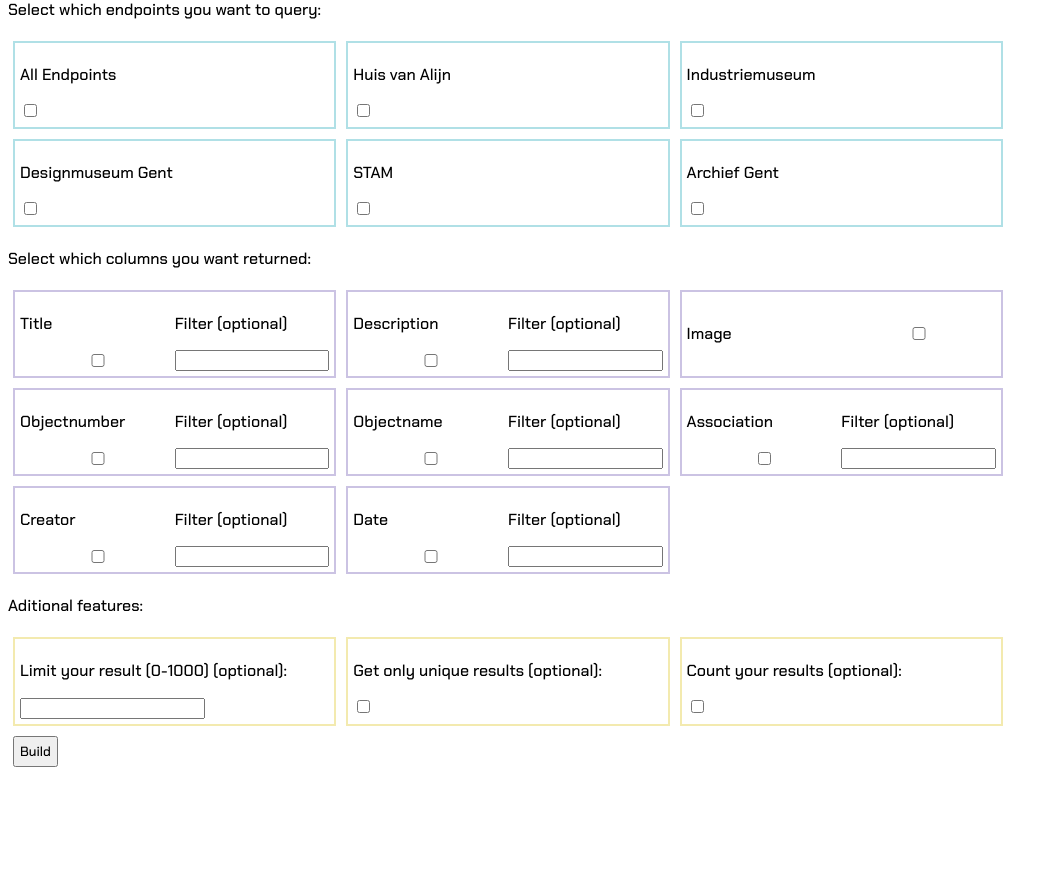
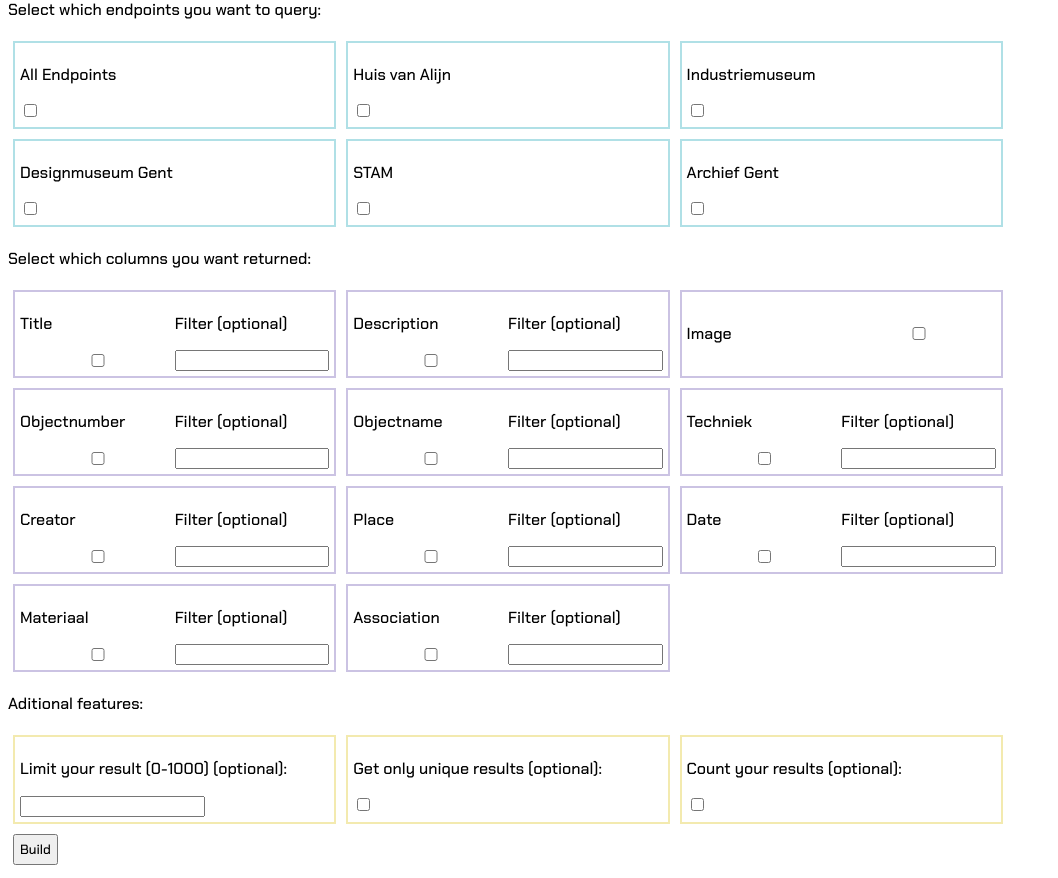
Before and after one commit to floreverk/coghentapps, a Django app: page /querybuilder in a window 1280 px wide. Shown: the part 101-979 px from the top of the page, without its empty margins (0-1058 px from the left). Before the commit the page ends 868 px from the top, so only its background shows below. Run offline with Django 3.2, Linux system fonts and the light colour scheme.

Commit message:
queries added

```diff
--- a/apps/forms.py
+++ b/apps/forms.py
@@ -21,8 +21,14 @@ class EndpointForm(forms.Form):
     objectnumberfilter = forms.CharField(required=False)
     vervaardiger = forms.BooleanField(required=False)
     vervaardigerfilter = forms.CharField(required=False)
+    plaats = forms.BooleanField(required=False)
+    plaatsfilter = forms.CharField(required=False)
     datum = forms.BooleanField(required=False)
     datumfilter = forms.CharField(required=False)
+    techniek = forms.BooleanField(required=False)
+    techniekfilter = forms.CharField(required=False)
+    materiaal = forms.BooleanField(required=False)
+    materiaalfilter = forms.CharField(required=False)
     distinct = forms.BooleanField(required=False)
     count = forms.BooleanField(required=False)
 
--- a/apps/templates/form.html
+++ b/apps/templates/form.html
@@ -49,13 +49,22 @@
                         <p>Objectname</p><p>Filter (optional)</p>{{form.objectname}} {{form.objectnamefilter}}
                     </div>
                     <div class="choose">
-                        <p>Association</p><p>Filter (optional)</p>{{form.associatie}} {{form.associatiefilter}}
+                        <p>Techniek</p><p>Filter (optional)</p>{{form.techniek}} {{form.techniekfilter}}
                     </div>
                     <div class="choose">
                         <p>Creator</p><p>Filter (optional)</p>{{form.vervaardiger}} {{form.vervaardigerfilter}}
                     </div>
                     <div class="choose">
+                        <p>Place</p><p>Filter (optional)</p>{{form.plaats}} {{form.plaatsfilter}}
+                    </div>
+                    <div class="choose">
                         <p>Date</p><p>Filter (optional)</p>{{form.datum}} {{form.datumfilter}}
+                    </div>
+                    <div class="choose">
+                        <p>Materiaal</p><p>Filter (optional)</p>{{form.materiaal}} {{form.materiaalfilter}}
+                    </div>
+                    <div class="choose">
+                        <p>Association</p><p>Filter (optional)</p>{{form.associatie}} {{form.associatiefilter}}
                     </div>
                 </div>
                 <p>Aditional features:</p>
--- a/apps/views.py
+++ b/apps/views.py
@@ -186,6 +186,56 @@ def buildquery(request):
                 variabledatum = ''
                 filterdatum = ''
 
+            if form.cleaned_data['techniek'] == True:
+                techniek = '''?o cidoc:P108i_was_produced_by ?produced.</br>
+                ?produced cidoc:P32_used_general_technique ?technique.</br>
+                ?technique cidoc:P2_has_type ?hastype.</br>
+                ?hastype skos:prefLabel ?techniek.</br>
+                '''
+                variabletechniek = '?techniek'
+                if form.cleaned_data['techniekfilter'] == '':
+                    filtertechniek = ''
+                else:
+                    techniekfilter = form.cleaned_data['techniekfilter']
+                    filtertechniek = 'FILTER (regex(?techniek, "'+techniekfilter+'", "i"))'
+            else:
+                techniek = ''
+                variabletechniek = ''
+                filtertechniek = ''
+
+            if form.cleaned_data['materiaal'] == True:
+                materiaal = '''?o cidoc:P45_consists_of ?consists.</br>
+                ?consists cidoc:P2_has_type ?materiaaltype.</br>
+                ?materiaaltype skos:prefLabel ?materiaal.</br>
+                '''
+                variablemateriaal = '?materiaal'
+                if form.cleaned_data['materiaalfilter'] == '':
+                    filtermateriaal = ''
+                else:
+                    materiaalfilter = form.cleaned_data['materiaalfilter']
+                    filtermateriaal = 'FILTER (regex(?materiaal, "'+materiaalfilter+'", "i"))'
+            else:
+                materiaal = ''
+                variablemateriaal = ''
+                filtermateriaal = ''
+
+            if form.cleaned_data['plaats'] == True:
+                plaats = '''?o cidoc:P108i_was_produced_by ?produced.</br>
+                ?produced cidoc:P7_took_place_at ?tookplace.</br>
+                ?tookplace la:equivalent ?plaatsequivalent.</br>
+                ?plaatsequivalent skos:prefLabel ?plaats.</br>
+                '''
+                variableplaats = '?plaats'
+                if form.cleaned_data['plaatsfilter'] == '':
+                    filterplaats = ''
+                else:
+                    plaatsfilter = form.cleaned_data['plaatsfilter']
+                    filterplaats = 'FILTER (regex(?plaats, "'+plaatsfilter+'", "i"))'
+            else:
+                plaats = ''
+                variableplaats = ''
+                filterplaats = ''
+
             return render(request, 'query.html', {'endpoint': endpoint, 'hva': hva, 'dmg': dmg, 'im': im, 'ag': ag, 'stam': stam,
             'limit': limit, 'distinct': distinct, 'count': count, 'closecount': closecount,
             'variabletitle': variabletitle, 'title': title, 'filtertitle': filtertitle,
@@ -196,7 +246,10 @@ def buildquery(request):
             'associatie': associatie, 'variableassociatie': variableassociatie, 'filterassociatie': filterassociatie,
             'objectnumber': objectnumber, 'variableobjectnumber': variableobjectnumber, 'filterobjectnumber': filterobjectnumber,
             'vervaardiger': vervaardiger, 'variablevervaardiger': variablevervaardiger, 'filtervervaardiger': filtervervaardiger,
-            'datum': datum, 'variabledatum': variabledatum, 'filterdatum': filterdatum})
+            'datum': datum, 'variabledatum': variabledatum, 'filterdatum': filterdatum,
+            'techniek': techniek, 'variabletechniek': variabletechniek, 'filtertechniek': filtertechniek,
+            'materiaal': materiaal, 'variablemateriaal': variablemateriaal, 'filtermateriaal': filtermateriaal,
+            'plaats': plaats, 'variableplaats': variableplaats, 'filterplaats': filterplaats})
 
     form = EndpointForm()
 
```
Also changed, not shown: apps/templates/query.html (+7 -1 lines).
